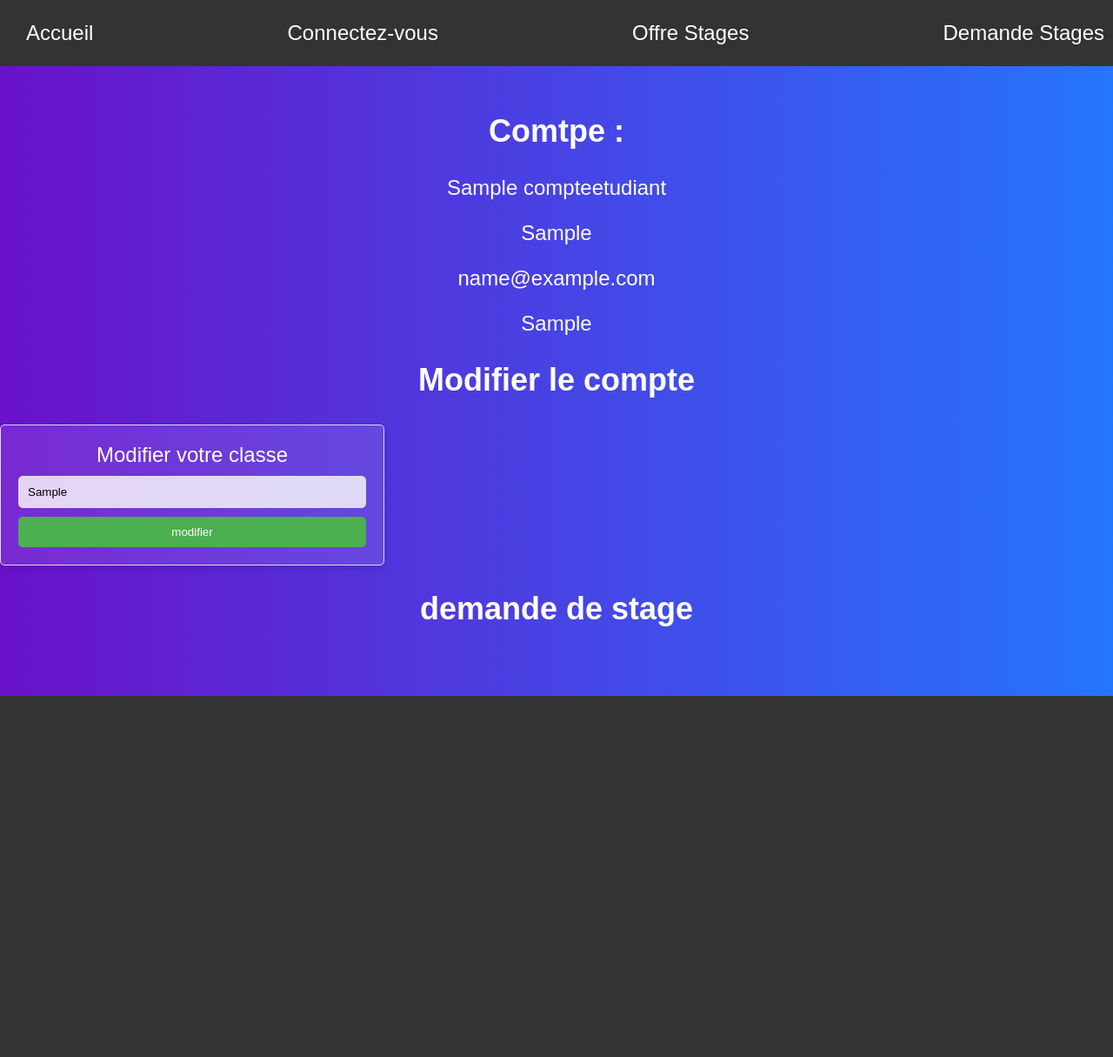
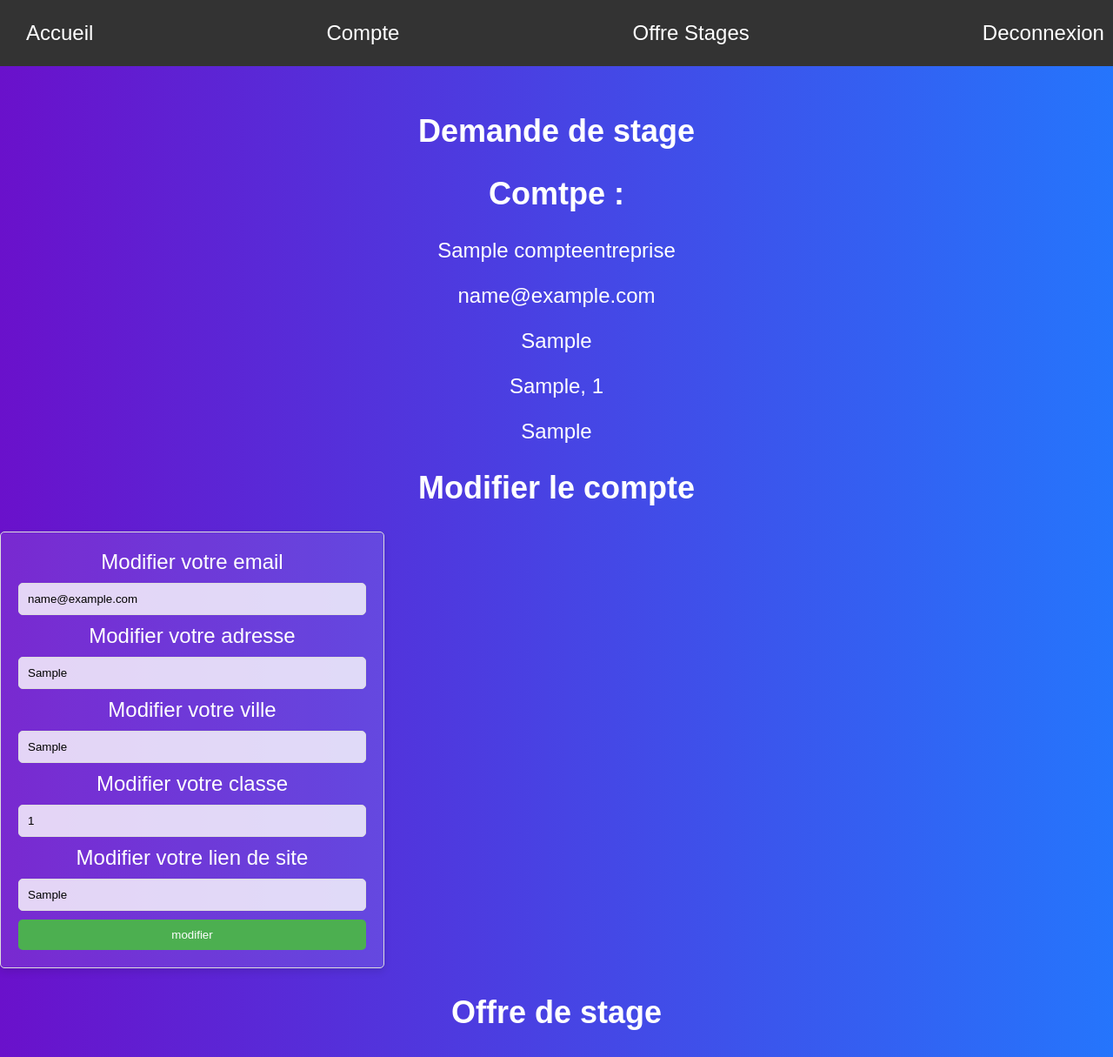
Before and after one commit to Rajdi16/Stage-chopin, a PHP site: page /page_compte.php in a window 1280 px wide. Shown: the whole page at 87% size. Before the commit the page ends 800 px from the top, so only its background shows below. Run offline with PHP 8.4, Linux system fonts and the light colour scheme; the visitor is signed in with stand-in values (Sample User, id 1); tables that the repository leaves empty hold one stand-in row (values such as "Sample post").

Commit message:
pagecomptev3

```diff
--- a/week_of_hell/page_compte.php
+++ b/week_of_hell/page_compte.php
@@ -13,12 +13,41 @@
 </head>
 
 <body>
-    <div class="barre">
+<div class="barre">
         <a href="index.php">Accueil</a>
-        <a href="page_connection.php">Connectez-vous</a>
-        <a href="creeOffreStage.php">Offre Stages</a>
-        <a href="page_stages.php">Demande Stages</a>
+        <?php if (isset($_SESSION["status"])): ?>
+            <?php if ($_SESSION["status"] === "entreprise" || $_SESSION["status"] === "etudiant" || $_SESSION["status"] === "professeur"): ?>
+                <a href="page_compte.php">Compte</a>
+            <?php endif ?>
+        <?php endif ?>
+        <?php if (isset($_SESSION["status"])): ?>
+            <?php if ($_SESSION["status"] === "entreprise" || $_SESSION["status"] === "professeur"): ?>
+                <a href="creeOffreStage.php">Offre Stages</a>
+            <?php endif ?>
+            <?php if ($_SESSION["status"] === "etudiant" || $_SESSION["status"] === "professeur"): ?>
+                <a href="creeDemandeStage.php">Demande Stages</a>
+            <?php endif ?>
+        <?php endif ?>
+        <?php if (isset($_SESSION["status"])): ?>
+            <a href="deconnexion.php">Deconnexion</a>
+        <?php else: ?>
+            <a href="page_connection.php">Connectez-vous</a>
+        <?php endif ?>
     </div>
+        <div class = "OffredeStage">
+            <?php if (isset($_SESSION["status"])): ?>
+                <?php if($_SESSION["status"]==="etudiant"):?>
+                    <h2>Offre de stage</h2>
+                <?php endif ?>
+            <?php endif ?>
+            </div>
+        <div class = "DemandedeStage">
+            <?php if (isset($_SESSION["status"])): ?>
+                <?php if($_SESSION["status"]==="entreprise"):?>
+                    <h2>Demande de stage</h2>
+                <?php endif ?>
+            <?php endif ?>
+        </div>
     <div>
         <?php if($_SESSION["status"] === "etudiant"):?>
             <?php
@@ -28,15 +57,16 @@
                 $etudiants = $stmt->fetchAll(PDO::FETCH_ASSOC);
             ?>
             <h2>Comtpe :</h2>
-                <p><?=$etudiants[0]['nom']?>
-                <p><?=$etudiants[0]['prenom']?>
+                <p><?=$etudiants[0]['nom']?>, <?=$etudiants[0]['prenom']?>
                 <p><?=$etudiants[0]['email']?>
                 <p><?=$etudiants[0]['classe']?>
 
             <h2>Modifier le compte</h2>
-                <form action="creeCompteEtudiant.php" method="post" enctype="multipart/form-data">
+                <form action="creeCompteEtudiant.php" method="post">
                     <label for="classe">Modifier votre classe</label>
-                    <input type="text" name="classe" id="classe" value= <?=$etudiants[0]['classe']?> required>
+                    <input type="text" name="classe" id="classe" value= '<?=$etudiants[0]['classe']?>' required>
+                    <label for="email">Modifier votre email</label>
+                    <input type="text" name="email" id="email" value= '<?=$etudiants[0]['email']?>' required>
                     <input type="submit" name="modifier" value="modifier">
                 </form>
 
@@ -45,14 +75,32 @@
 
         <?php if($_SESSION["status"] ==="entreprise"):?>
             <?php
-                $stmt = $conn->query("SELECT * FROM compteentreprise WHERE id = :id");
+                $stmt = $conn->prepare("SELECT * FROM compteentreprise WHERE entreprise_Id = :id");
                 $stmt->bindParam(':id', $_SESSION['id']);
                 $stmt->execute();
                 $entreprises = $stmt->fetchAll(PDO::FETCH_ASSOC);
             ?>
             <h2>Comtpe :</h2>
-                <p><?=$entreprises['nom']?>
-                <p><?=$entreprises['mail']?>
+                <p><?=$entreprises[0]['nom']?>
+                <p><?=$entreprises[0]['email']?>
+                <p><?=$entreprises[0]['adresse']?>
+                <p><?=$entreprises[0]['ville']?>, <?=$entreprises[0]['codePostal']?>
+                <p><?=$entreprises[0]['site']?>
+
+                <h2>Modifier le compte</h2>
+                <form action="creeCompteEtudiant.php" method="post">
+                    <label for="email">Modifier votre email</label>
+                    <input type="text" name="email" id="email" value= '<?=$entreprises[0]['email']?>' required>
+                    <label for="adresse">Modifier votre adresse</label>
+                    <input type="text" name="adresse" id="adresse" value= '<?=$entreprises[0]['adresse']?>' required>
+                    <label for="ville">Modifier votre ville</label>
+                    <input type="text" name="ville" id="ville" value= '<?=$entreprises[0]['ville']?>' required>
+                    <label for="codePostal">Modifier votre classe</label>
+                    <input type="text" name="codePostal" id="codePostal" value= '<?=$entreprises[0]['codePostal']?>' required>
+                    <label for="site">Modifier votre lien de site</label>
+                    <input type="text" name="site" id="site" value= '<?=$entreprises[0]['site']?>' required>
+                    <input type="submit" name="modifier" value="modifier">
+                </form>
 
             <h2>Offre de stage</h2>
         <?php endif ?>
--- a/week_of_hell/page_connection.php
+++ b/week_of_hell/page_connection.php
@@ -26,7 +26,7 @@
                 foreach ($entreprises as $entreprise) {
                     if ($entreprise['email'] === $_POST['email'] && $entreprise['motDePasse'] === $_POST['motdepasse']) {
                         $_SESSION["status"] = "entreprise";
-                        $_SESSION["id"] = $entreprise['enterprise_Id'];
+                        $_SESSION["id"] = $entreprise['entreprise_Id'];
                         header("location: index.php");
 
                     }
```
